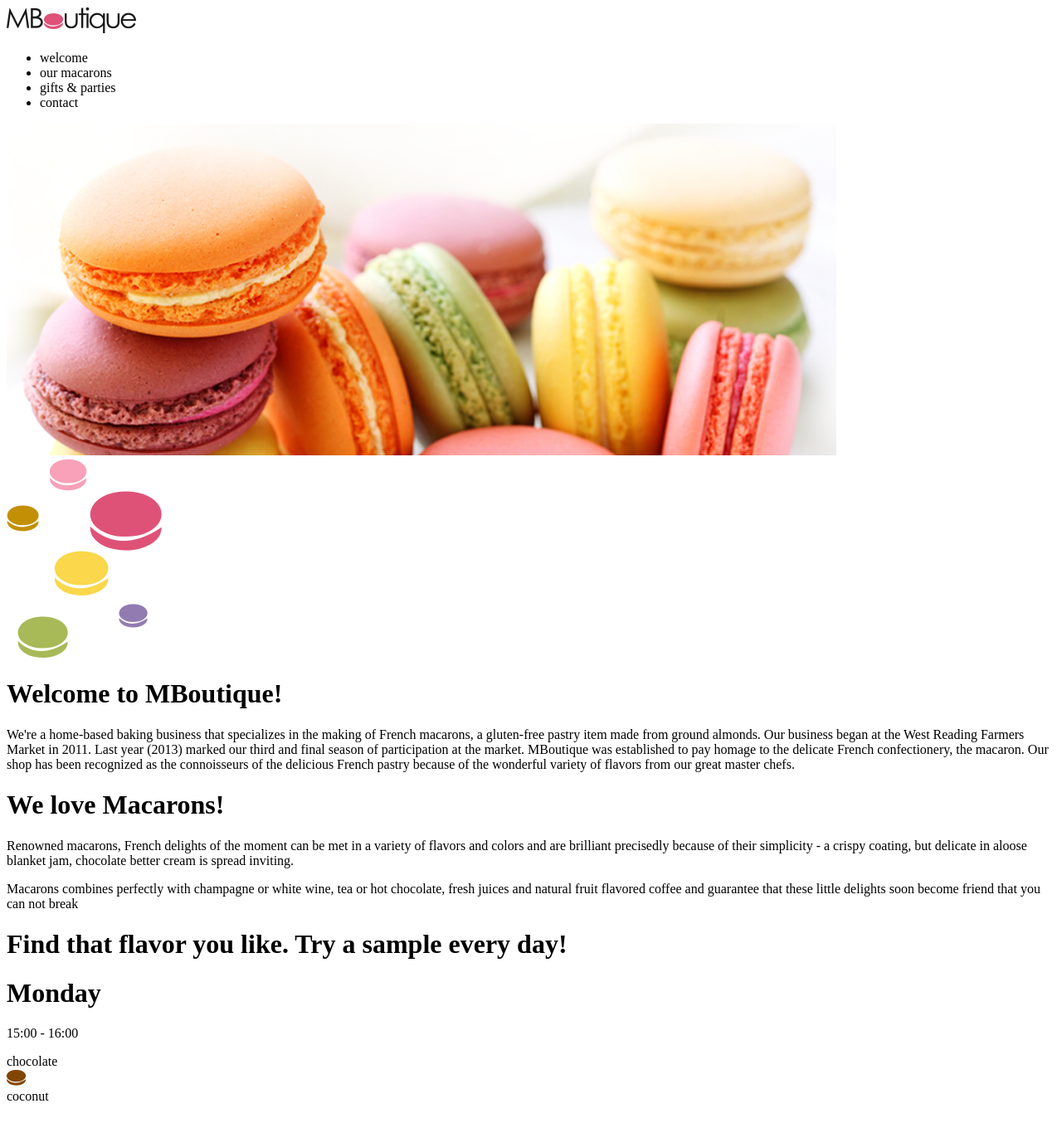
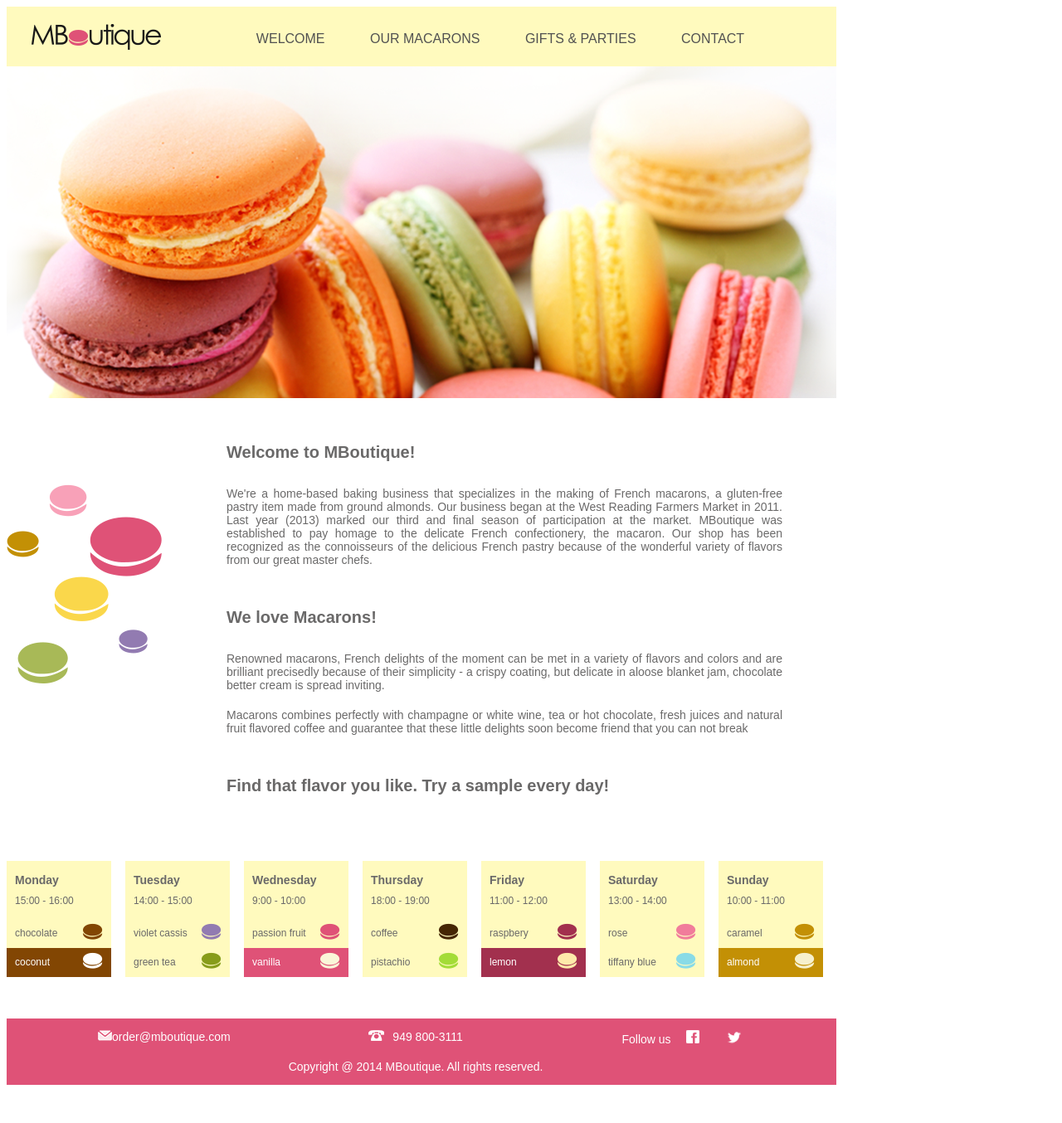
Before and after one commit to jmekstrom/mBoutique, a plain HTML site: page index.html in a window 1280 px wide. Shown: the top 1354 px of the page at 83% size. After the commit the page ends 1316 px from the top, so only its background shows below. Drawn offline with Linux system fonts and the light colour scheme; files whose address does not match are found by name.

Commit message:
update style [completed]

```diff
--- a/style.css
+++ b/style.css
@@ -1 +1,205 @@
-/* Add your CSS here */
+body {
+	font-family: Arial, Helvetica, sans-serif;
+	color: #515151;
+}
+
+#nav_bar{
+	height: 72px;
+	width: 1000px;
+	background: #FFFABE;
+	position: relative;
+}
+
+.nav_items{
+	margin: 0;
+	padding: 0;
+}
+
+#nav_img {
+	position: absolute;
+	top: 20px;
+	left: 30px;
+
+}
+
+#nav_links {
+	vertical-align: middle;
+	float: right;
+	height: 100%;
+	width: 80%;
+
+}
+ul.nav_list{
+	margin-top: 30px;
+	text-align: center;
+
+
+}
+
+li.nav_list {
+	font-size: 16px;
+	display: inline-block;
+	list-style-type: none;
+	text-align: center;
+	height: 100%;
+	width: auto;
+	margin-right: 50px;
+	padding: 0;
+	text-transform: uppercase;
+}
+
+li:hover {
+	color: #D42551;
+}
+
+#background_img{
+	height: 400px;
+	width: 1000px;
+}
+
+.body{
+	display: inline-block;
+	height: 500px;
+	width: 1000px;
+	color: #6A6969;
+
+}
+
+h1{
+	font-size: 20px;
+	margin-bottom: 30px;
+	margin-top: 50px;
+
+}
+
+p {
+	font-size: 14px;
+	text-align: justify;
+	margin-bottom: 20px;
+
+}
+
+#side_img{
+	float: left;
+	margin-top: 100px;
+}
+
+div.content{
+	float: right;
+	height: 800px;
+	width: 670px;
+	padding-left: 65px;
+	padding-right: 65px;
+
+}
+
+.samples_container{
+	height: 140px;
+	width: 1000px;
+	margin-top: 50px;
+	margin-bottom: 50px;
+}
+
+.samples{
+	height: 140px;
+	width: 126px;
+	float: left;
+	margin-right:17px;
+	background-color: #FFFABE;
+	color: #6A6969;
+}
+
+#sunday{
+	margin-right: 0;
+}
+
+
+h1.samples_date_time {
+	font-size: 14px;
+	margin: 15px 0px 0px 10px;
+	padding: 0;
+}
+
+p.samples_date_time {
+	font-size: 12px;
+	margin: 10px 0px 0px 10px;
+	padding: 0;
+
+}
+
+.samples_date_time_container {
+	margin: 0;
+	padding: 0;
+	height: 55px;
+	width: 100%;
+}
+
+.sample_flavor_container{
+	font-size: 12px;
+	margin: 0;
+	padding: 0;
+	height: 35px;
+	width: 100%;
+}
+
+.sample_flavor_name{
+	float: left;
+	margin: 10px 0px 0px 10px;
+	padding: 0;
+
+}
+
+.sample_flavor_img{
+	float: right;
+	margin: 5px 10px 0px 0px;
+	padding: 0;
+}
+
+#coconut_container{
+	background-color: #824603;
+	color: white;
+}
+
+#vanilla_container {
+	background-color: #DF5277;
+	color: white;
+}
+
+#lemon_container {
+	background-color: #A2304E;
+	color: white;
+}
+
+#almond_container {
+	background-color: #C39005;
+	color: white;
+}
+
+.footer_container{
+	background-color: #DF5277;
+	height: 80px;
+	width: 1000px;
+}
+
+.footer {
+	float: left;
+	margin: 0px 0px 0px 70px;
+	padding: 0;
+	color: white;
+}
+
+.left{
+	text-align: center;
+	margin-left: 20px;
+}
+
+ .middle{
+    text-align: center;
+    margin-right: 10px;
+ }
+
+.right{
+	text-align: center;
+	margin-right: 15px;
+	margin-left: 15px;
+}
```
